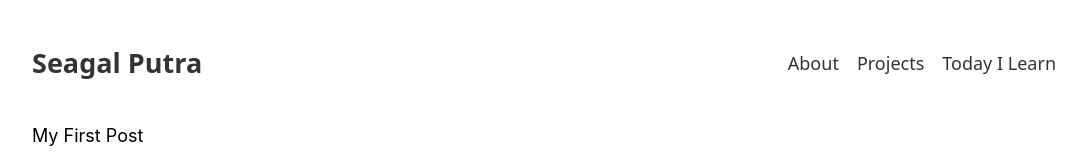
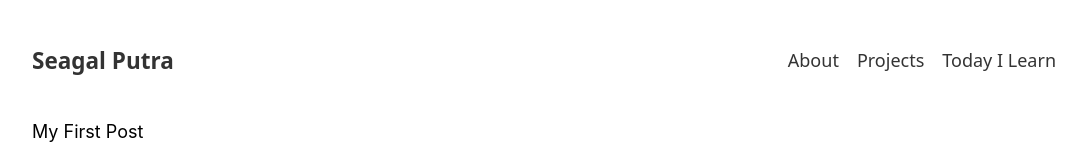
Before and after one commit to seagalputra/seagalputra.github.io, a Gatsby site: page / in a window 1280 px wide. Shown: the top 155 px of the page, without its empty margins (96-1182 px from the left). Built offline with nearby package versions, Linux system fonts and the light colour scheme; Gatsby itself is replaced by a stand-in of ours; what @tailwindcss/typography would draw is missing.

Commit message:
Reduce size of header logo

```diff
--- a/src/components/header.tsx
+++ b/src/components/header.tsx
@@ -17,7 +17,7 @@ const menus: Array<MenuItem> = [
 const Header = ({ siteTitle }) => (
   <nav className="my-10">
     <div className="max-w-screen-lg my-auto mx-auto flex flex-row items-center justify-between">
-      <p className="m-0 text-2xl font-bold">
+      <p className="m-0 text-xl font-bold">
         <Link to="/">{siteTitle}</Link>
       </p>
 
```
